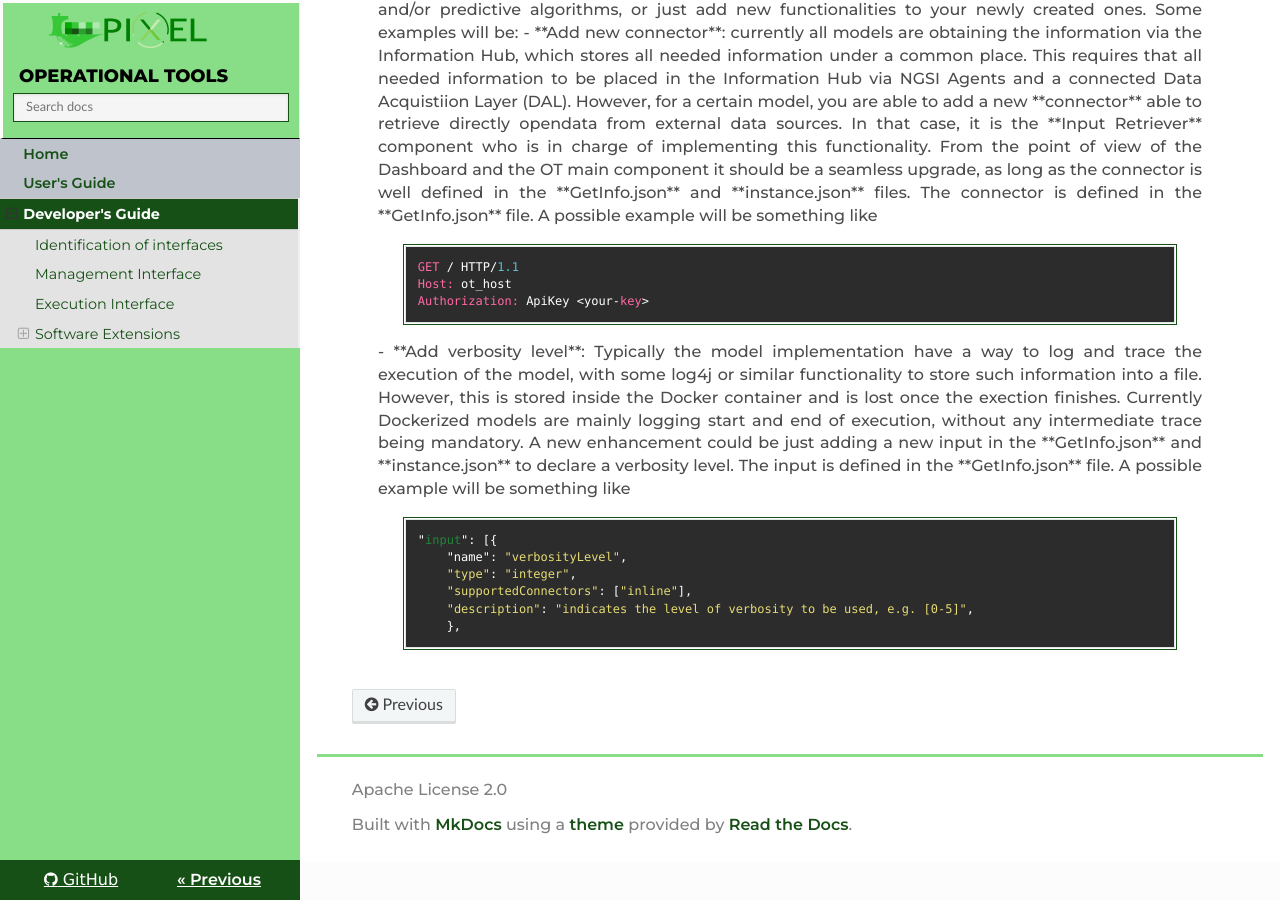
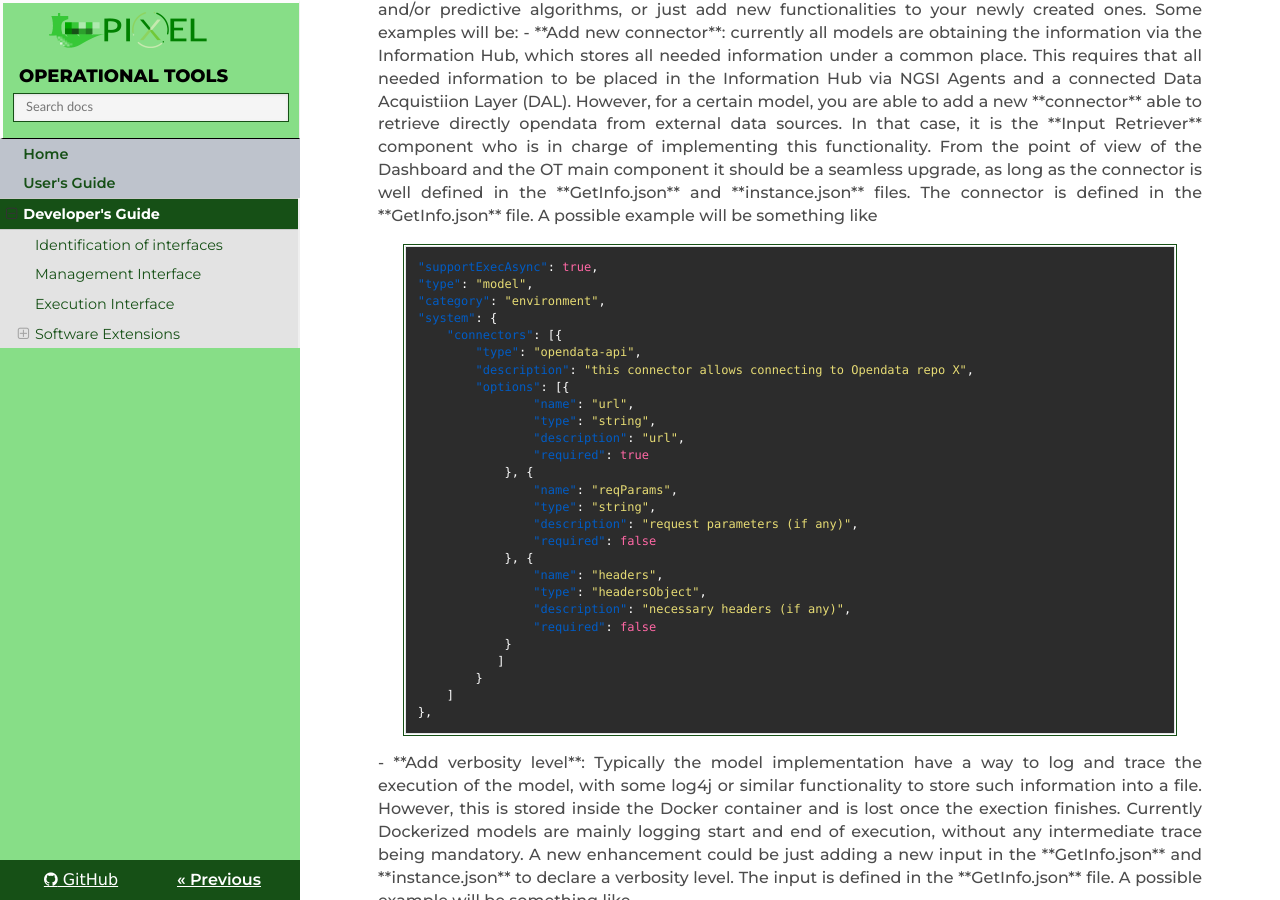
Before and after one commit to pixel-ports/docs-pas, an MkDocs documentation site: the page built from docs/devel_guide.md, in a window 1280 px wide and 900 px high, scrolled down 4402 px. Built offline with MkDocs 1.6.1, drawn with Linux system fonts in a browser that asks for light colours; nearby versions of some CDN libraries; old or Windows-style settings are respelled for this version of MkDocs.

Commit message:
Update devel_guide.md

````diff
--- a/docs/devel_guide.md
+++ b/docs/devel_guide.md
@@ -140,9 +140,33 @@ There are several ways in which you may be willling to enhance the provided Dock
  The connector is defined in the **GetInfo.json** file. A possible example will be something like
 
 ```
-GET / HTTP/1.1
-Host: ot_host
-Authorization: ApiKey <your-key>
+"supportExecAsync": true,
+"type": "model",
+"category": "environment",
+"system": {
+	"connectors": [{
+		"type": "opendata-api",
+		"description": "this connector allows connecting to Opendata repo X",
+		"options": [{
+				"name": "url",
+				"type": "string",
+				"description": "url",
+				"required": true
+			}, {
+				"name": "reqParams",
+				"type": "string",
+				"description": "request parameters (if any)",
+				"required": false
+			}, {
+				"name": "headers",
+				"type": "headersObject",
+				"description": "necessary headers (if any)",
+				"required": false
+			}
+		   ]
+		}
+	]
+},
 ```
 
   - **Add verbosity level**: Typically the model implementation have a way to log and trace the execution of the model, with some log4j or similar functionality to store such information into a file. However, this is stored inside the Docker container and is lost once the exection finishes. Currently Dockerized models are mainly logging start and end of execution, without any intermediate trace being mandatory. A new enhancement could be just adding a new input in the **GetInfo.json** and **instance.json** to declare a verbosity level.  The input is defined in the **GetInfo.json** file. A possible example will be something like
````
